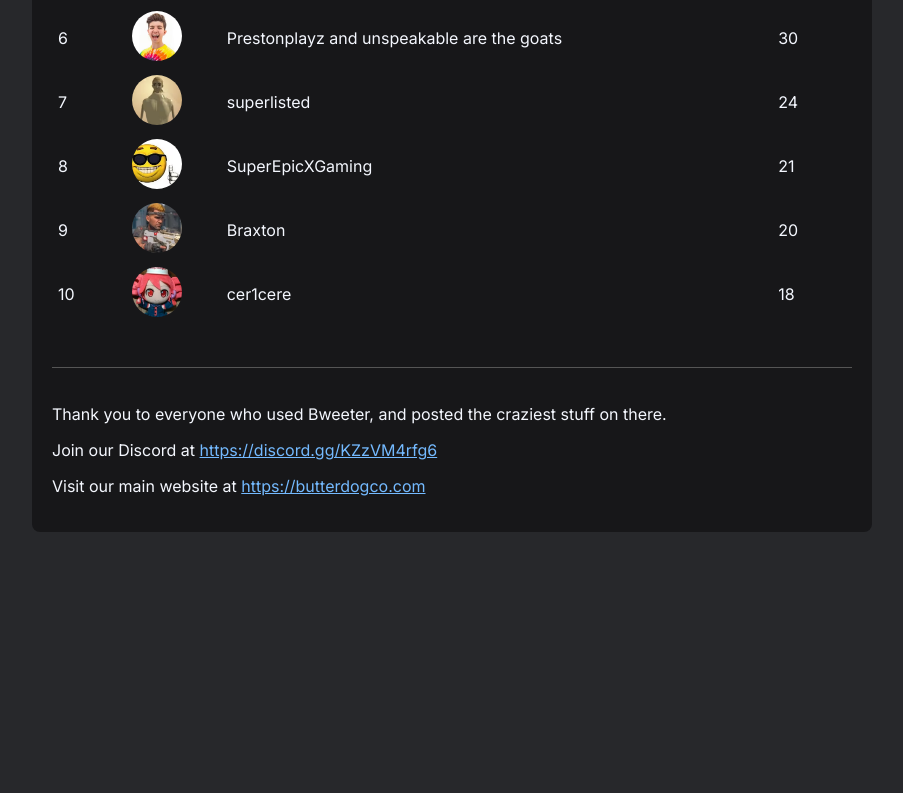
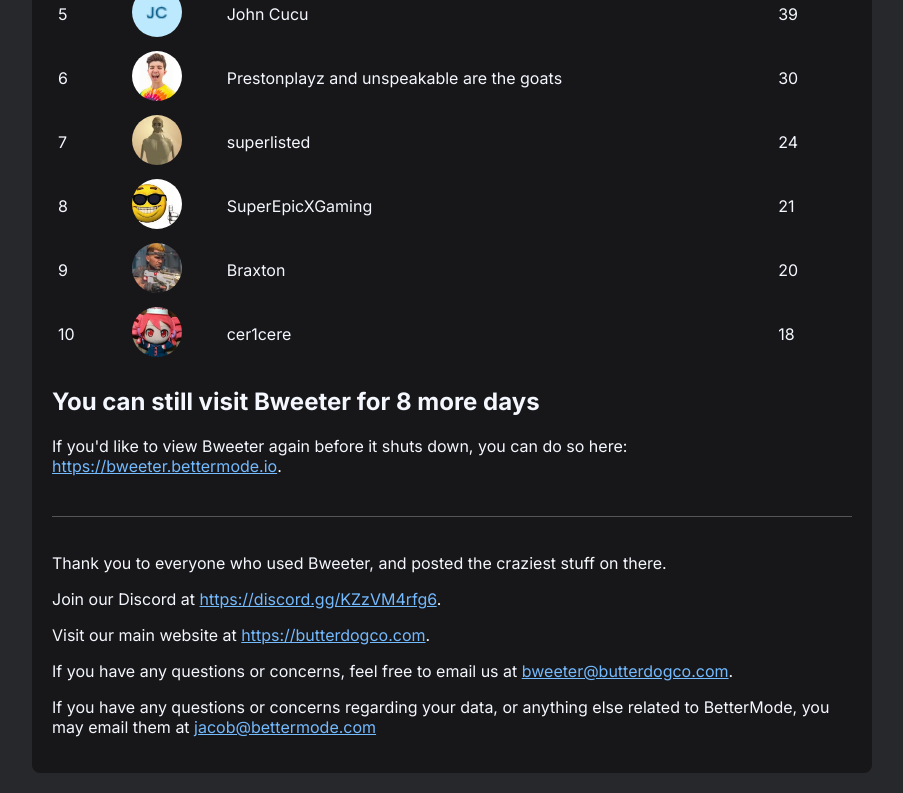
Before and after one commit to butterdogco/Bweeter-Notice, a plain HTML site: page index.html in a window 1280 px wide. Shown: the part 1043-1836 px from the top of the page, without its empty margins (188-1091 px from the left). Before the commit the page ends 1595 px from the top, so only its background shows below. Drawn offline with Linux system fonts and the light colour scheme.

Commit message:
Improve notice with data deletion details, and support contacts

```diff
--- a/index.html
+++ b/index.html
@@ -101,7 +101,9 @@
     <li>We want to focus on other projects that we think are more important.</li>
   </ul>
   <h2>What about my data?</h2>
-  <p>BetterMode will delete all data relating to Bweeter on May 14th, 2026.</p>
+  <p>BetterMode will delete all data relating to Bweeter on May 14th, 2026 (60 days after shutdown). They do not
+    provide an option for exporting your data, so if you'd like save data, you will have to do so manually (screenshots,
+    copy and paste, etc).</p>
   <h2>What's next?</h2>
   <p>We don't have any plans to bring back Bweeter in the near future. However, we are currently working on a new
     service, ButterDog Chat Ultra Deluxe. Join our Discord to learn more and stay up to date.</p>
@@ -174,31 +176,45 @@
       <td>18</td>
     </tr>
   </table>
+  <h2 class="pre-shutdown" hidden>You can still visit Bweeter for <span id="days-remaining">3</span></h2>
+  <p class="pre-shutdown" hidden>If you'd like to view Bweeter again before it shuts down, you can do so here: <a
+      href="https://bweeter.bettermode.io">https://bweeter.bettermode.io</a>.</p>
 
   <footer>
     <p>Thank you to everyone who used Bweeter, and posted the craziest stuff on there.</p>
-    <p>Join our Discord at <a href="https://discord.gg/KZzVM4rfg6">https://discord.gg/KZzVM4rfg6</a></p>
-    <p>Visit our main website at <a href="https://butterdogco.com">https://butterdogco.com</a></p>
+    <p>Join our Discord at <a href="https://discord.gg/KZzVM4rfg6">https://discord.gg/KZzVM4rfg6</a>.</p>
+    <p>Visit our main website at <a href="https://butterdogco.com">https://butterdogco.com</a>.</p>
+    <p>If you have any questions or concerns, feel free to email us at <a
+        href="mailto:bweeter@butterdogco.com">bweeter@butterdogco.com</a>.</p>
+    <p>If you have any questions or concerns regarding your data, or anything else related to BetterMode, you may email
+      them at <a href="mailto:jacob@bettermode.com">jacob@bettermode.com</a></p>
   </footer>
 
   <script type="module">
     const shutdownDate = new Date('March 15, 2026');
     const now = new Date();
-    const futureTenseElementCount = 4;
-    const futureTenseElements = [
+    const pastTenseElementCount = 4;
+    const futureTenseReplacements = [
       'is shutting down on',
       'is shutting down',
       'was using) is removing',
       'we\'ve been using'
-    ]
+    ];
+    const preShutdownElements = document.querySelectorAll('.pre-shutdown');
+    const daysRemainingElement = document.getElementById('days-remaining');
 
-    for (let i = 1; i <= futureTenseElementCount; i++) {
-      const element = document.getElementById(`past-tense-${i}`);
-      if (!element) continue;
+    if (now < shutdownDate) {
+      for (let i = 1; i <= pastTenseElementCount; i++) {
+        const element = document.getElementById(`past-tense-${i}`);
+        if (!element) continue;
+        element.textContent = futureTenseReplacements[i - 1];
+      }
 
-      if (now < shutdownDate) {
-        element.textContent = futureTenseElements[i - 1];
-      }
+      const timeDiff = shutdownDate - now;
+      const daysRemaining = Math.ceil(timeDiff / (1000 * 60 * 60 * 24));
+      daysRemainingElement.textContent = daysRemaining + " more day" + (daysRemaining !== 1 ? "s" : "");
+
+      preShutdownElements.forEach(el => el.hidden = false);
     }
   </script>
 </body>
```
